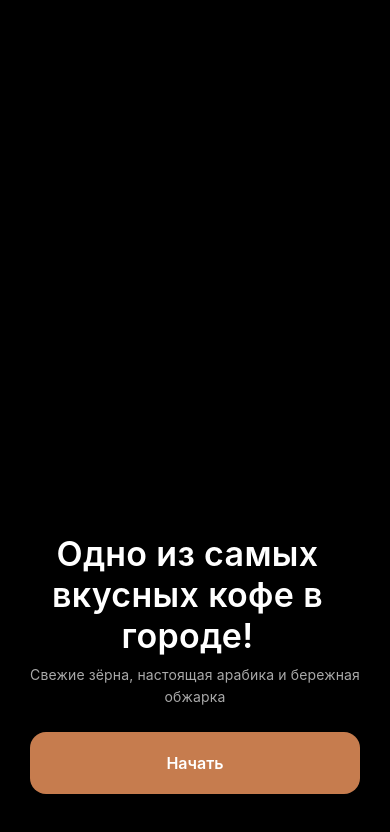
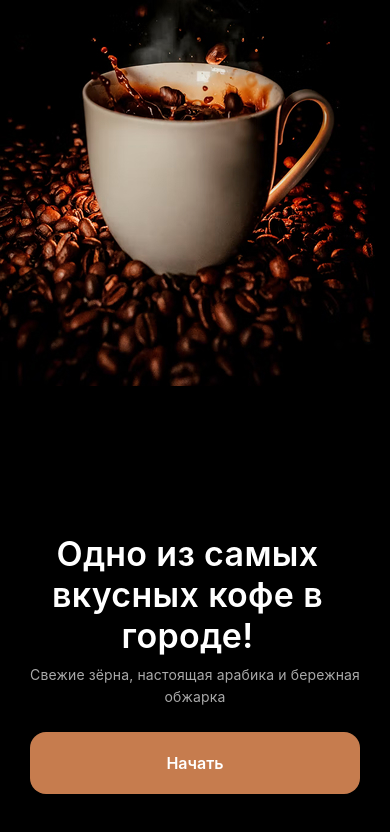
Before and after one commit to igorlyakh/coffee-app, a React Native app: screen / in a window 390 px wide. Shown: the top 832 px of the page. Built offline with nearby package versions, Linux system fonts and the light colour scheme.

Commit message:
done layout

```diff
--- a/App.tsx
+++ b/App.tsx
@@ -1,9 +1,14 @@
-import { StyleSheet, Text, View } from 'react-native';
+import { ImageBackground, StyleSheet, Text, View } from 'react-native';
 import Button from './shared/Button/Button';
 
 export default function App() {
   return (
-    <View style={styles.container}>
+    <ImageBackground
+      source={require('./assets/main-bg.jpg')}
+      style={styles.container}
+      resizeMode="contain"
+      imageStyle={styles.image}
+    >
       <View style={styles.content}>
         <View style={styles.textBlock}>
           <Text style={styles.header}>Одно из самых вкусных кофе в городе!</Text>
@@ -13,7 +18,7 @@ export default function App() {
         </View>
         <Button title="Начать" />
       </View>
-    </View>
+    </ImageBackground>
   );
 }
 
@@ -47,4 +52,7 @@ const styles = StyleSheet.create({
     textAlign: 'center',
     lineHeight: 22,
   },
+  image: {
+    transform: [{ translateY: -150 }],
+  },
 });
```
